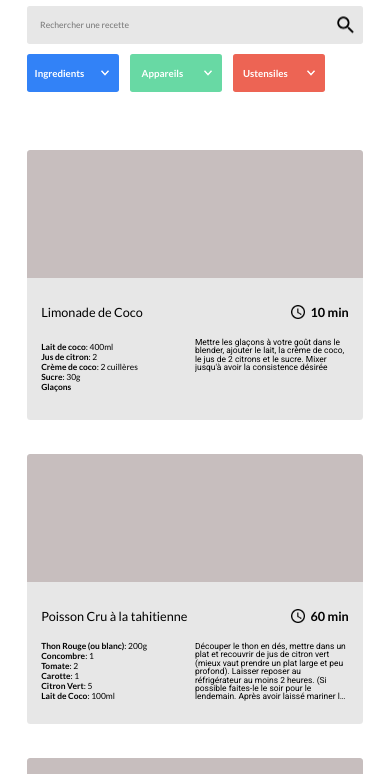
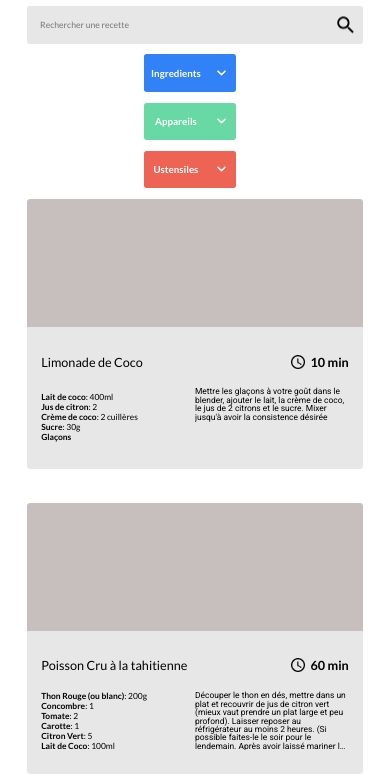
Before and after one commit to EliottAB/EliottAbadie_7_29012022, a plain HTML site: page index.html in a window 390 px wide. Shown: the part 70-844 px from the top of the page. Drawn offline with Linux system fonts and the light colour scheme.

Commit message:
css: responsive advancedtags & advancedbar width

```diff
--- a/styles.css
+++ b/styles.css
@@ -108,7 +108,7 @@ header h1{
 
 .specificsearch{
     display: none;
-    width: 40%;
+    width: 15em;
     margin: 1.375em;
     background-color: transparent;
     color: white;
@@ -309,4 +309,17 @@ header h1{
         grid-template-columns: 1fr;
         font-size: 1.3em;
     }
+
+    .tags{
+        flex-direction: column;
+        align-items: center;
+    }
+
+    .tags>li{
+        margin-bottom: 1.25em;
+    }
+
+    .recettes{
+        margin-top: 0;
+    }
 }
```
